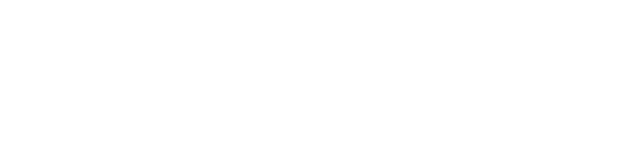
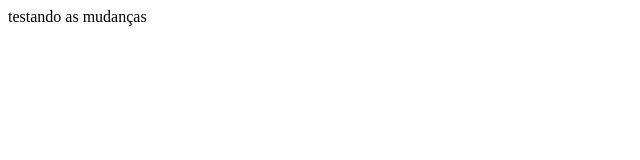
Before and after one commit to Preredro/curriculum, a plain HTML site: page index.html in a window 1280 px wide. Shown: the whole page, without its empty margins (0-640 px from the left). Drawn offline with Linux system fonts and the light colour scheme.

Commit message:
atualização de teste

```diff
--- a/index.html
+++ b/index.html
@@ -8,6 +8,6 @@
   <title>Document</title>
 </head>
 <body>
-
+  testando as mudanças
 </body>
 </html>
```
